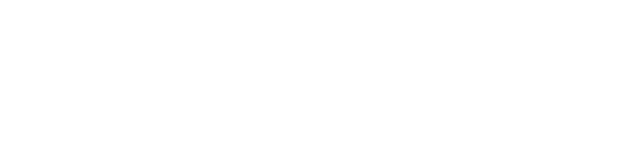
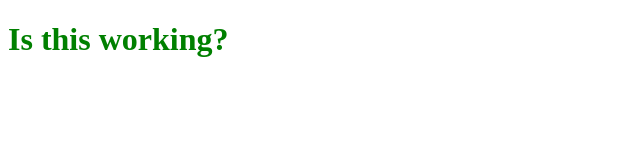
Before and after one commit to jaisharx/intersection-observer-api, a website built with Parcel: page src/index.pug in a window 1280 px wide. Shown: the whole page, without its empty margins (0-640 px from the left). Built offline with nearby package versions, Linux system fonts and the light colour scheme.

Commit message:
Test Commit

```diff
--- a/package.json
+++ b/package.json
@@ -20,6 +20,7 @@
   "homepage": "https://github.com/jaisharx/intersection-observer-api#readme",
   "devDependencies": {
     "parcel": "^1.12.4",
-    "pug": "^3.0.0"
+    "pug": "^3.0.0",
+    "sass": "^1.26.10"
   }
 }
--- a/src/index.pug
+++ b/src/index.pug
@@ -8,3 +8,5 @@ html(lang="en")
         link(rel="stylesheet", href="style.scss")
         script(src="script.js")
     body
+
+    h1 Is this working?
--- a/src/style.scss
+++ b/src/style.scss
@@ -0,0 +1,3 @@
+h1 {
+    color: green;
+}
```
Also changed, not shown: .github/workflows/build-and-push-to-gh-pages.yml (added), 1 other file.
